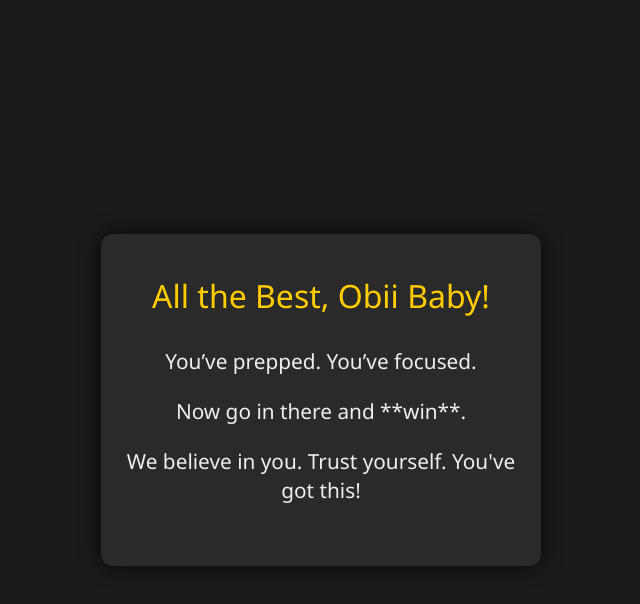
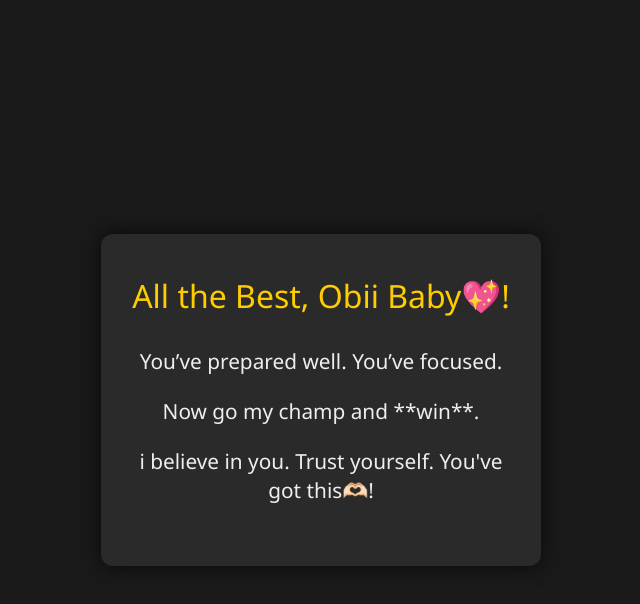
Before and after one commit to coder15-ui/Examwish15, a plain HTML site: page index.html in a window 1280 px wide. Both pictures are taken after a click on the button "Reveal Your Exam Power 💥". Shown: the whole page, without its empty margins (319-959 px from the left). Drawn offline with Linux system fonts and the light colour scheme.

Commit message:
Update index.html

```diff
--- a/index.html
+++ b/index.html
@@ -2,7 +2,7 @@
 <html lang="en">
 <head>
   <meta charset="UTF-8" />
-  <title>All the Best, Obii Baby!</title>
+  <title>All the Best, Obii Baby💖!</title>
   <style>
     body {
       margin: 0;
@@ -62,12 +62,12 @@
 </head>
 <body>
   <div id="card">
-    <div id="title">All&nbsp;the&nbsp;Best, Obii&nbsp;Baby!</div>
+    <div id="title">All&nbsp;the&nbsp;Best, Obii&nbsp;Baby💖!</div>
     <button id="btn">Reveal Your Exam Power 💥</button>
     <div id="message">
-      <p>You’ve prepped. You’ve focused.</p>
-      <p>Now go in there and **win**.</p>
-      <p>We believe in you. Trust yourself. You've got this!</p>
+      <p>You’ve prepared well. You’ve focused.</p>
+      <p>Now go my champ and **win**.</p>
+      <p>i believe in you. Trust yourself. You've got this🫶🏻!</p>
     </div>
   </div>
   <canvas class="confetti"></canvas>
```
